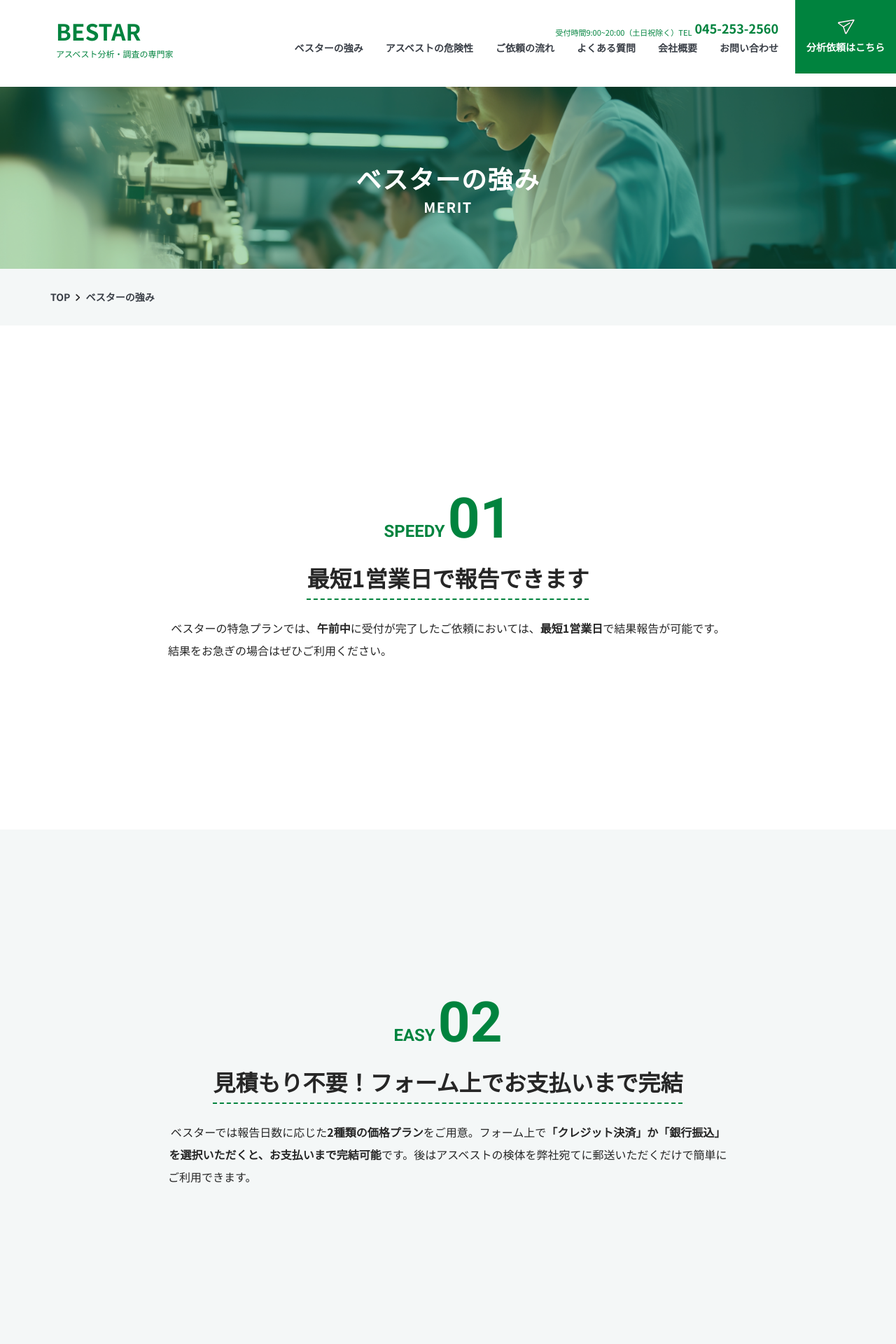
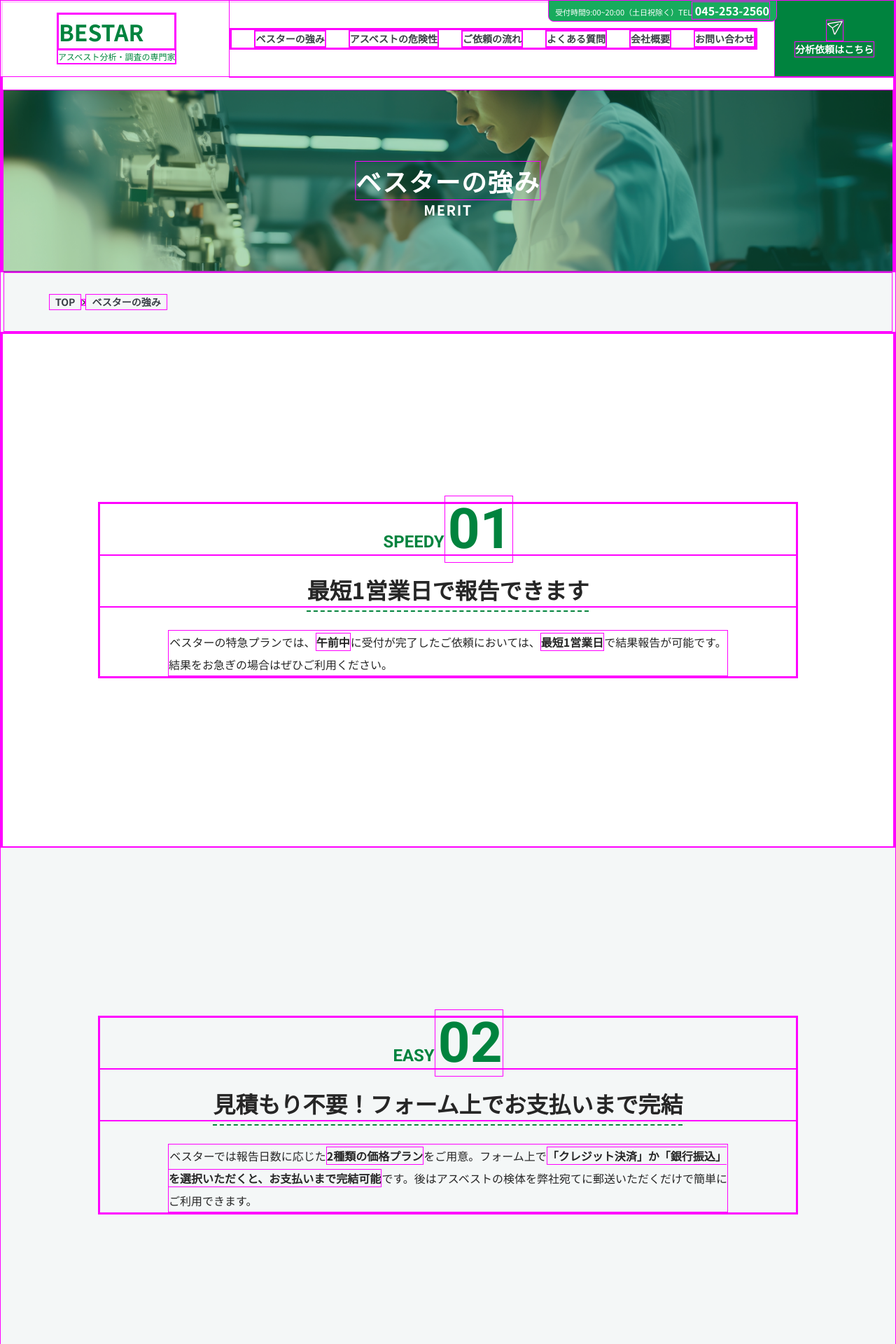
Before and after one commit to I-BIS-dev/hammers_corporate-site, a PHP site: page /merit/ in a window 1280 px wide. Shown: the top 1920 px of the page at 70% size. Run offline with PHP 8.4, Linux system fonts and the light colour scheme.

Commit message:
mv修正

```diff
--- a/assets/scss/foundation/_base.scss
+++ b/assets/scss/foundation/_base.scss
@@ -81,6 +81,6 @@ img {
 }
 
 //レイアウト調節のため補助線配置>開発完成後に削除予定
-// * {
-//   border: 1px solid magenta;
-// }
+* {
+  border: 1px solid magenta;
+}
--- a/assets/scss/layout/_header.scss
+++ b/assets/scss/layout/_header.scss
@@ -25,6 +25,9 @@
     color: $main-color;
     text-align-last: left;
     margin-left: 80px;
+    @include mq(tab) {
+      margin-left: 16px;
+    }
     @include mq(sp-tab) {
       margin-left: 32px;
     }
@@ -52,10 +55,14 @@
     align-items: center;
 
     .l-header__phone {
-      text-align: right;
+      position: fixed;
+      top: 0;
+      right: 170px;
+      background-color: #18ab5d;
+      padding: 5px 9px;
+      border-radius: 0 0 8px 8px;
+      color: #fff;
       font-size: 11px;
-      color: $main-color;
-      padding-bottom: 4px;
       @include mq(sp-tab) {
         display: none;
       }
@@ -136,11 +143,11 @@
 
   .l-header__nav-contact {
     background-color: $main-color;
-    padding: 27px 16px;
+    padding: 27px 28px;
     margin-left: 24px;
     transition: padding 0.3s ease;
     &.header-animation {
-      padding: 15px 16px;
+      padding: 12px 16px;
     }
 
     &:hover {
--- a/assets/scss/layout/_main.scss
+++ b/assets/scss/layout/_main.scss
@@ -1,32 +1,95 @@
-main {
+.main {
   .l-mv {
-    background-image: url(../assets/images/top02.jpeg);
+    background-image: url(../assets/images/mainvisual.png);
     background-repeat: no-repeat;
     background-size: cover;
     background-position: center;
     height: 100vh;
     margin: 0 calc(50% - 50vw);
     padding: 0 calc(50vw - 50%);
+    position: relative;
 
-    .l-mv__hero-text {
-      padding: 340px 0 64px 146px;
-      color: $main-color;
-      font-size: 46px;
-      font-weight: bold;
-      line-height: 160%;
+    .l-mv__heroarea {
+      width: 100%;
+      max-width: 900px;
+      display: flex;
+      justify-content: space-between;
+      align-items: center;
+      position: absolute;
+      top: 40%;
+      left: 50%;
+      transform: translate(-50%, -40%);
       @include mq(sp-ls) {
-        font-size: 22px;
-        color: $white;
-        text-align: center;
-        padding: 340px 0 64px;
+        flex-direction: column;
+        justify-content: center;
+        margin: 0 24px;
+      }
+
+      .l-mv__hero-text {
+        color: #323031;
+        font-size: 46px;
+        line-height: 160%;
+        font-weight: bold;
+        line-height: 160%;
+        @include mq(sp-ls) {
+          font-size: 28px;
+          text-align: center;
+          padding-bottom: 46px;
+        }
+      }
+
+      .l-mv__btnarea {
+        max-width: 352px;
+        height: 78px;
+        position: relative;
+        @include mq(sp) {
+          min-width: 238px;
+        }
+
+        .l-mv__ctabtn {
+          display: block;
+          width: 100%;
+          border-radius: 50px;
+          padding: 16px 64px;
+          font-size: 26px;
+          font-weight: bold;
+          background: rgb(0, 176, 155);
+          background: linear-gradient(64deg, rgba(0, 176, 155, 1) 0%, rgba(150, 201, 61, 1) 100%);
+          color: $white;
+          display: flex;
+          align-items: center;
+          justify-content: center;
+          box-shadow: 0px 5px 10px rgba(0, 0, 0, 0.2);
+          &::after {
+            content: "";
+            background-image: url(../assets/images/arrow-ctabtn.svg);
+            background-repeat: no-repeat;
+            position: absolute;
+            top: 50%;
+            transform: translateX(-50%);
+            right: 5%;
+            width: 15px;
+            height: 15px;
+            transition: all 0.3s;
+          }
+          &:hover::after {
+            right: 4%;
+          }
+          @include mq(sp) {
+            font-size: 18px;
+          }
+        }
       }
     }
+
     .l-mv__flex-container {
       display: flex;
-      padding-left: 146px;
+      position: absolute;
+      top: 80%;
+      left: 50%;
+      transform: translate(-50%, -80%);
       @include mq(sp-ls) {
         justify-content: center;
-        padding-left: 0;
       }
 
       .l-mv__flex-img-bg {
@@ -38,7 +101,7 @@ main {
         background-position: center;
         position: relative;
         text-align: center;
-        margin: 0 8px;
+        margin: 0 16px;
         @include mq(sp-ls) {
           width: 110px;
           height: 110px;
--- a/assets/scss/object/component/_button.scss
+++ b/assets/scss/object/component/_button.scss
@@ -69,7 +69,7 @@
 
 //CTAボタン
 .c-ctabtn {
-  min-width: 320px;
+  min-width: 300px;
   height: 64px;
   display: block;
   border-radius: 32px;
--- a/assets/scss/object/utility/_font.scss
+++ b/assets/scss/object/utility/_font.scss
@@ -1,7 +1,8 @@
 .u-header__nav--fontsize {
   font-weight: bold;
-  font-size: 18px;
-  color: $main-color;
+  font-size: 16px;
+  color: $white;
+  line-height: 1.2;
 }
 
 .u-header__logo {
```
Also changed, not shown: index.html (+14 -8 lines), css/common.css, 1 other file.
